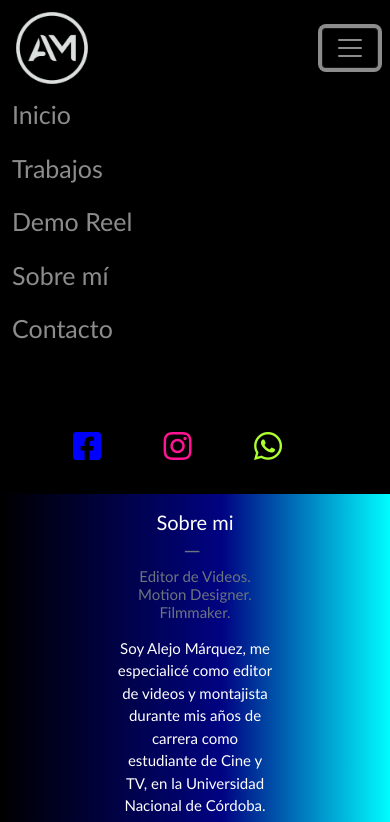
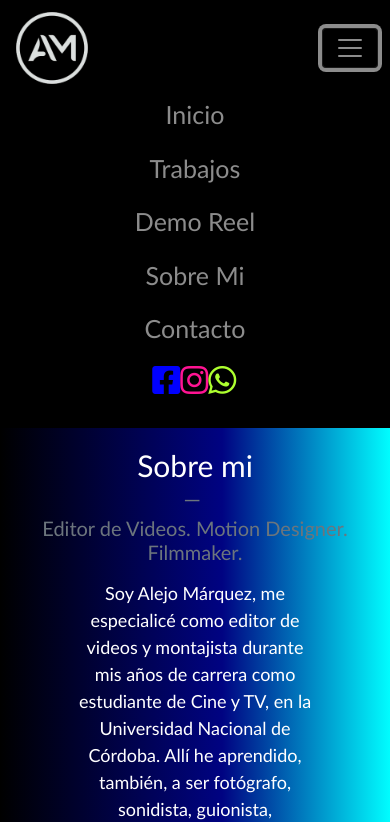
Before and after one commit to AlejoJeremiasMarquez/ProyectoSass, a website: page pages/aboutme.html in a window 390 px wide. Both pictures are taken after a click on the button "Toggle navigation". Shown: the top 822 px of the page. Drawn offline with nearby package versions, Linux system fonts and the light colour scheme.

Commit message:
Tercer Preentrega - Final

```diff
--- a/pages/aboutme.html
+++ b/pages/aboutme.html
@@ -7,17 +7,19 @@
     <!-- Seo: description - keywords -->
     <meta name="keywords" content="portfolio, video, editor, montaje, motiongraphics, fotografia">
     <meta name="description" content="Breve descripción de mis comienzos en el mundo de la edición de video y montaje.">
-
-    <link rel="stylesheet" href="../CSS/style.css">
+    <!-- Tipografías - íconos -->
     <link rel="preconnect" href="https://fonts.googleapis.com">
     <link rel="preconnect" href="https://fonts.gstatic.com" crossorigin>
     <link href="https://fonts.googleapis.com/css2?family=Oswald:wght@200;300;400;500;600;700&display=swap" rel="stylesheet">
     <!-- bootstrap -->
     <link href="https://cdn.jsdelivr.net/npm/bootstrap@5.1.3/dist/css/bootstrap.min.css" rel="stylesheet" integrity="sha384-1BmE4kWBq78iYhFldvKuhfTAU6auU8tT94WrHftjDbrCEXSU1oBoqyl2QvZ6jIW3" crossorigin="anonymous">
     <!-- css -->
+    <link rel="stylesheet" href="../CSS/main.css">
     <link rel="stylesheet" href="../FontAwesome/css/all.min.css">
+    <!-- Titulo de página -->
     <title>Alejo Marquez | Sobre mí</title>
 </head>
+
 <body class="gridContenedorIndex">
 
     <header class="hijoUnoIndex">
@@ -39,13 +41,14 @@
                         <a class="nav-link" href="./showreel.html">Demo Reel</a>
                     </li>
                     <li class="nav-item">
-                        <a class="nav-link" href="./aboutme.html">Sobre mí</a>
+                        <a class="nav-link" href="./aboutme.html">Sobre Mi</a>
                     </li>
                     <li class="nav-item">
                         <a class="nav-link" href="./contact.html">Contacto</a>
                     </li>
                 </ul>
                 <ul class="padre">
+
                     <!-- Redes sociales -->
                     <div class="redesSociales">
                         <a href="https://www.facebook.com/" target="_blank" class="facebook"><i class="fab fa-facebook-square"></i></a>
@@ -56,28 +59,24 @@
               </div>
             </div>
         </nav>
-
-
     </header>
 
     <main class="hijoDosIndex">
         <section class="aboutMe">
             <figure class="text-center">
                 <blockquote class="blockquote">
-                    <h2>Sobre mi</h2>
+                    <h1>Sobre mi</h1>
                 </blockquote>
                 <figcaption class="blockquote-footer">
                     <h3>Editor de Videos. Motion Designer. Filmmaker.</h3>
                 </figcaption>
-                <p class="lead">
+                <p>
                     Soy Alejo Márquez, me especialicé como editor de videos y montajista durante mis años de carrera
                     como estudiante de Cine y TV, en la Universidad Nacional de Córdoba. Allí he
                     aprendido, también, a ser fotógrafo, sonidista, guionista, productor, director de
                     arte, director de actores, entre otras cosas.
                 </p>
             </figure>
-
-
         </section>
     </main>
 
--- a/scss/base/_general.scss
+++ b/scss/base/_general.scss
@@ -20,11 +20,15 @@
     background: map-get($colores, bg);
     height: 100%;
 }
+.hijoDosIndex h1{
+    margin-top: 5%;
+}
+.hijoDosIndex p{
+    font-size: 1.7rem;
+    margin: 0 20%;
+}
 .hijoTresIndex{
     grid-area: 7 / 1 / 8 / 6;
-
-        p{margin-top: 60px;
-    }
 }
 .logo{
     height: 5rem;
@@ -132,7 +136,7 @@ footer{
     grid-area: 7 / 1 / 8 / 6;
 }
 .hijoTresIndex p{
-    margin-top: 60px;
+    margin-top: 42px;
 }
 @media all and (max-width:1100px) {
     label{
@@ -140,7 +144,16 @@ footer{
         margin: 0px;
         text-align: center;
     }
-
+    header .redesSociales{
+        justify-content: center;
+        margin-right: 5%;
+    }
+    header .redesSociales .facebook, header .redesSociales .instagram{
+        margin: 0%;
+    }
+    header .redesSociales .whatsapp{
+        margin: 0%;
+    }
 }
 @media all and (max-width:700px) {
     .hijoDosIndex pre{
@@ -153,25 +166,39 @@ footer{
         background: linear-gradient(90deg, rgba(0,0,0,1) 0%, rgba(0,3,130,1) 57%, rgba(0,253,255,1) 100%);
         height: 100vh;
     }
-    .aboutMe h2{
-        font-size: 20px;
+    .aboutMe h1{
+        font-size: 30px;
     }
     .aboutMe h3{
-        font-size: 15px;
+        font-size: 20px;
+        margin: 0 20px;
     }
     .aboutMe p{
-        font-size: 15px;
+        font-size: 18px;
     }
     label{
         font-size: 15px;
         margin: 0px;
         text-align: center;
     }
+    iframe{
+        margin: 4% 0 0 0;
+        width: 150px;
+        height: 150px;
+    }
+    .showreel{
+        width: 90%;
+        height: 95%;
+    }
 }
 @media all and (max-width:450px) {
     .linkNav{
         font-size: 12px;
     }
+    header .redesSociales{
+        justify-content: center;
+        margin-right: 10%;
+    }
     footer{
         font-size: 12px;
     }
--- a/scss/paginas/_aboutMe.scss
+++ b/scss/paginas/_aboutMe.scss
@@ -1,7 +1,8 @@
-.hijoDosIndex h1{
-    margin-top: 10px;
-    animation: contactame 2s ease-in 0s infinite normal forwards;
+.blockquote-footer h1{
+  margin-top: 10px;
+  animation: contactame 5s ease-in 0s infinite normal forwards;
 }
+
 @keyframes contactame {
     0% {
         transform: scale(1);
--- a/scss/paginas/_index.scss
+++ b/scss/paginas/_index.scss
@@ -34,8 +34,11 @@ pre{
     margin: 12rem;
 }
 pre:hover{
-    font-size: 45px;
+    font-size: 42px;
     transition: .5s;
+}
+pre:not(hover){
+  transition: .5s;
 }
 pre a:hover{
     color: aqua;
```
Also changed, not shown: index.html (+4 -6 lines), pages/contact.html (+6 -6 lines), pages/jobs.html (+8 -12 lines), pages/showreel.html (+9 -10 lines), CSS/main.css, scss/paginas/_contact.scss (line endings or trailing spaces), scss/paginas/_showreel.scss (line endings or trailing spaces).
